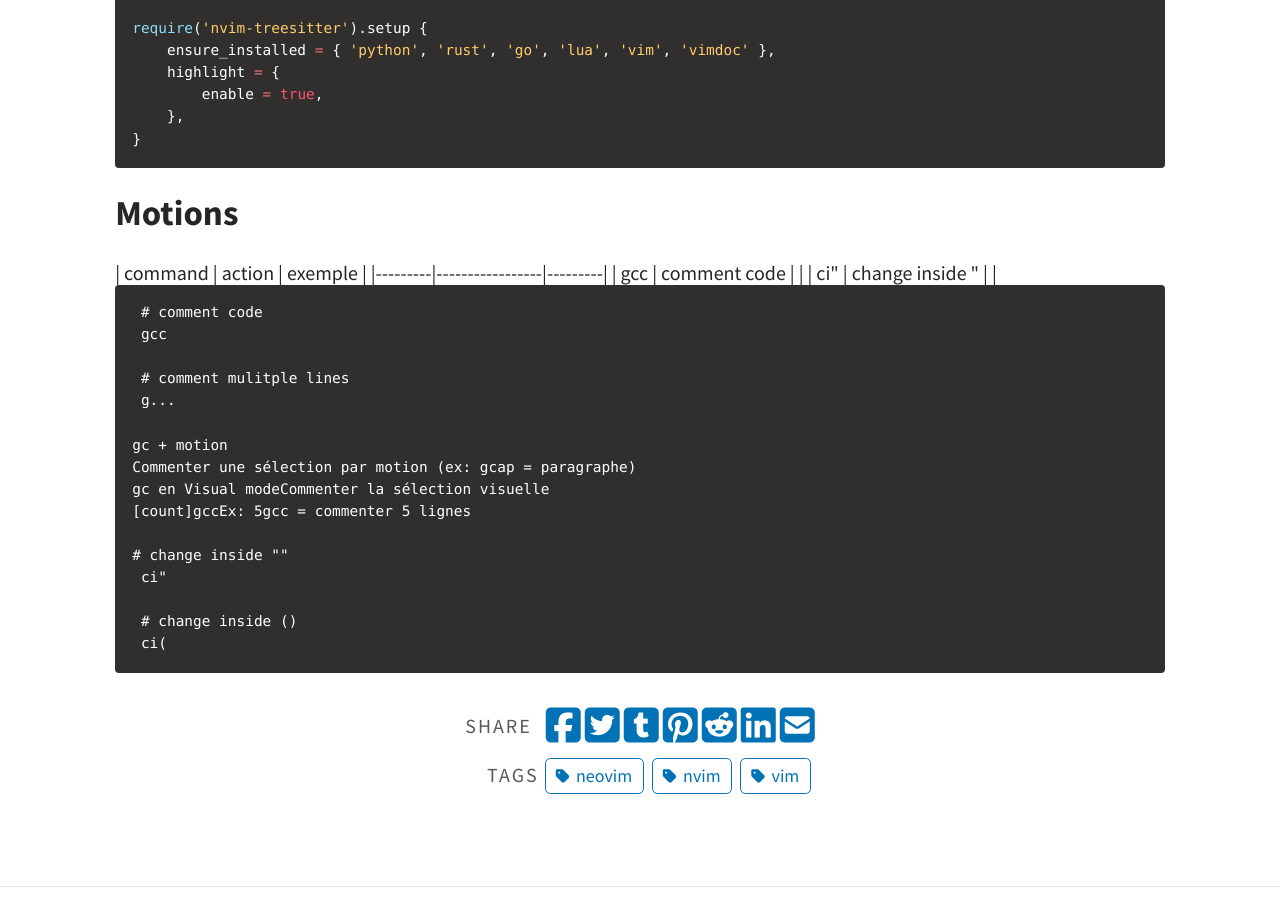
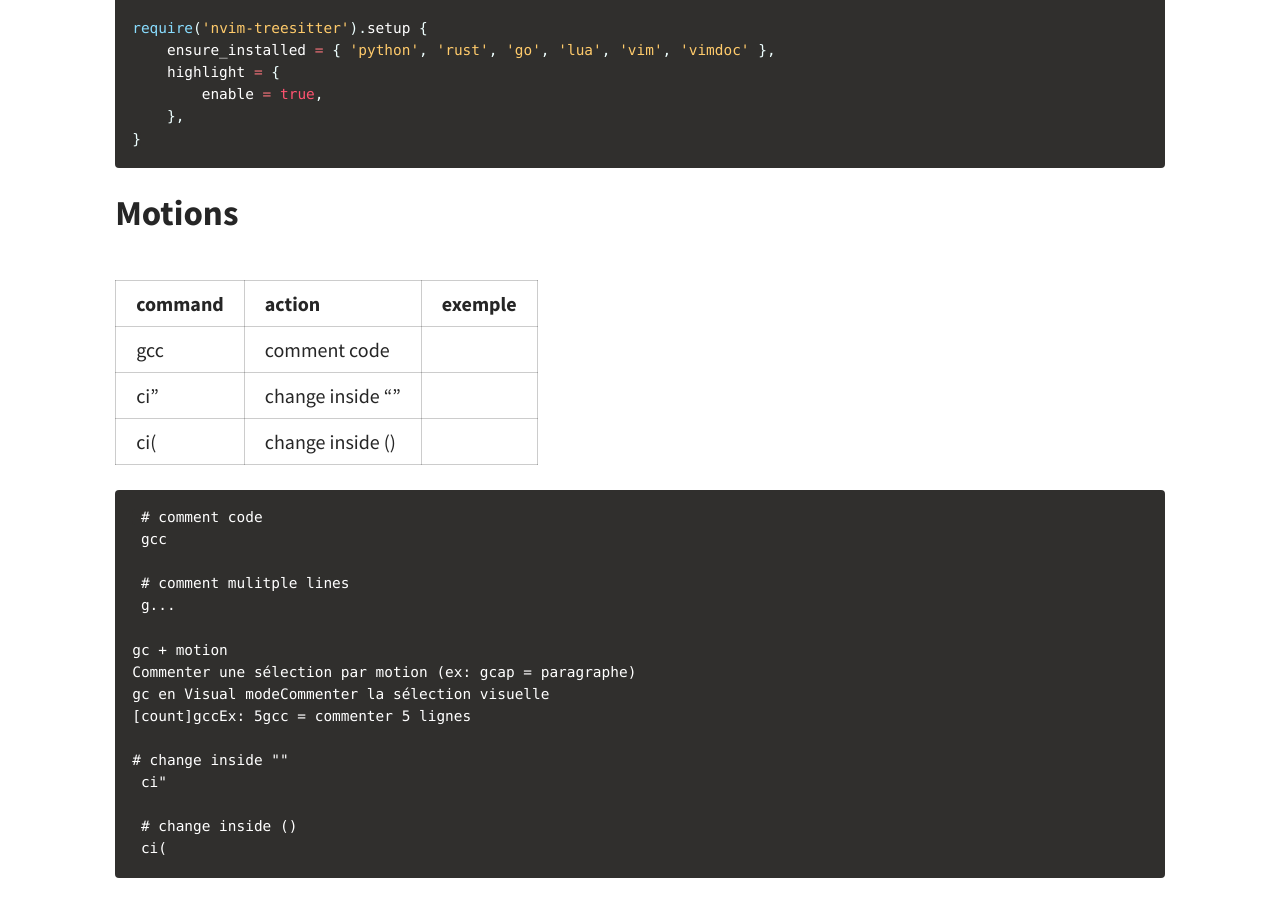
Before and after one commit to cristalcorp/cristalcorp.github.io, a Jekyll site: the page built from _posts/2026-04-08-Nvim.md, in a window 1280 px wide and 900 px high, scrolled down 1990 px. Built offline with Jekyll 4.4.1, drawn with Linux system fonts in a browser that asks for light colours; a script that is not in the unit is left out.

Commit message:
vim motions table

````diff
--- a/_posts/2026-04-08-Nvim.md
+++ b/_posts/2026-04-08-Nvim.md
@@ -74,12 +74,11 @@ require('nvim-treesitter').setup {
 ```
 ## Motions
 
-<div class="table-responsive">
-| command | action          | exemple |
-|---------|-----------------|---------|
-| gcc     | comment code    |         |
-| ci"     | change inside " |         |
-</div>
+| command | action           | exemple |
+|---------|------------------|---------|
+| gcc     | comment code     |         |
+| ci"     | change inside "" |         |
+| ci(     | change inside () |         |
 
 ```text
  # comment code
````
